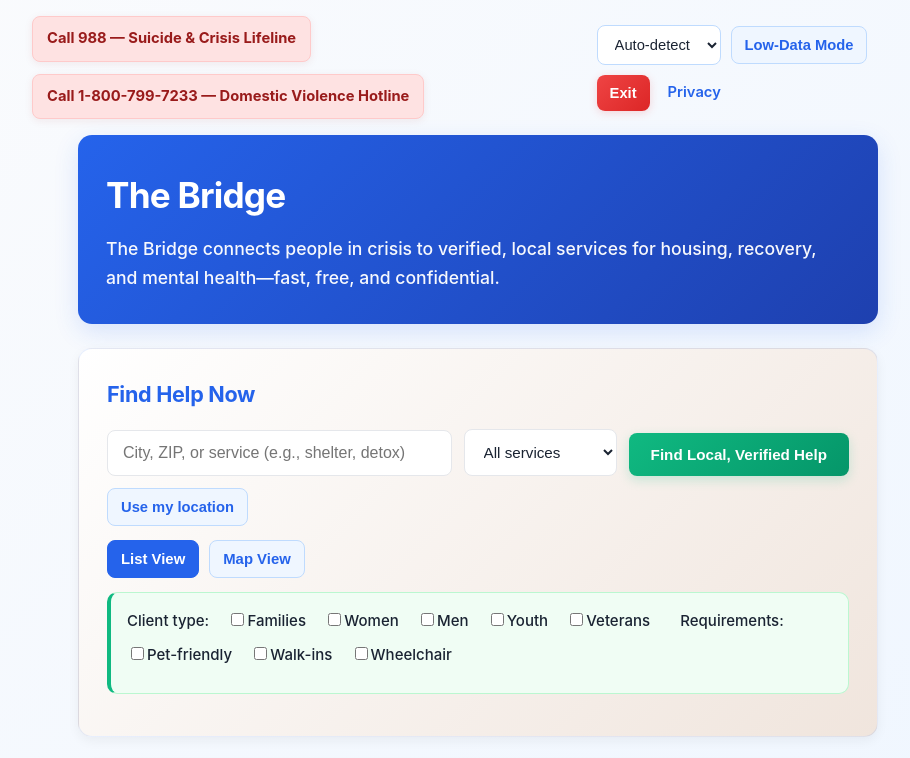
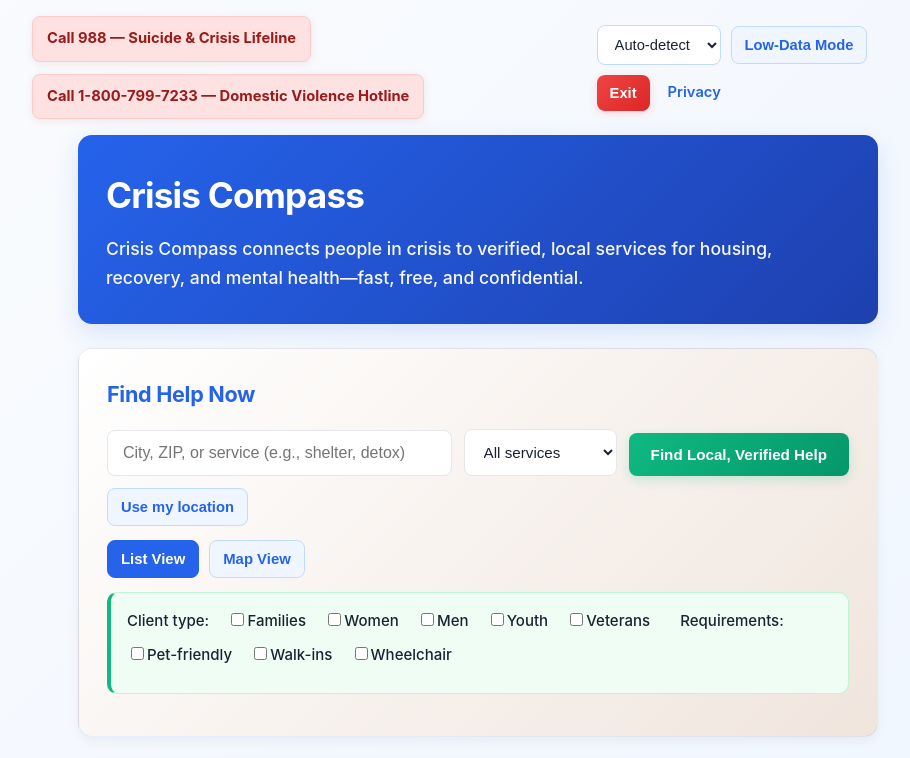
Before and after one commit to Aakash-Srinivasan02/Crisis_Compass, a plain HTML site: page index.html in a window 1280 px wide. Shown: the top 758 px of the page, without its empty margins (162-1072 px from the left). Drawn offline with Linux system fonts and the light colour scheme.

Commit message:
Update branding: The Bridge → Crisis Compass

```diff
--- a/index.html
+++ b/index.html
@@ -3,7 +3,7 @@
 <head>
   <meta charset="utf-8">
   <meta name="viewport" content="width=device-width,initial-scale=1">
-  <title>The Bridge — Find local, verified help</title>
+  <title>Crisis Compass — Find local, verified help</title>
   <link rel="stylesheet" href="styles.css">
 </head>
 <body>
@@ -28,8 +28,8 @@
   </div>
 
   <header class="site-header">
-    <h1>The Bridge</h1>
-    <p class="mission">The Bridge connects people in crisis to verified, local services for housing, recovery, and mental health—fast, free, and confidential.</p>
+    <h1>Crisis Compass</h1>
+    <p class="mission">Crisis Compass connects people in crisis to verified, local services for housing, recovery, and mental health—fast, free, and confidential.</p>
   </header>
 
   <main>
```
Also changed, not shown: privacy.html (+3 -3 lines).
